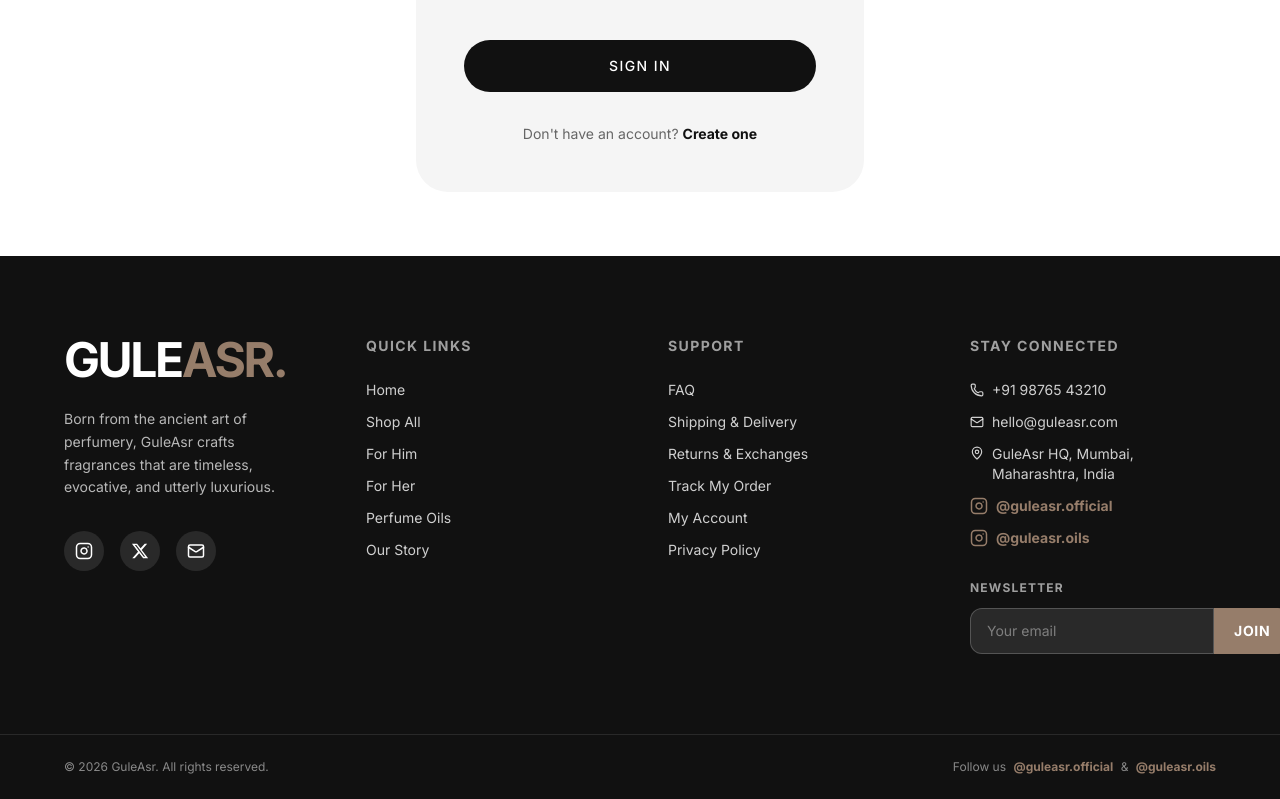
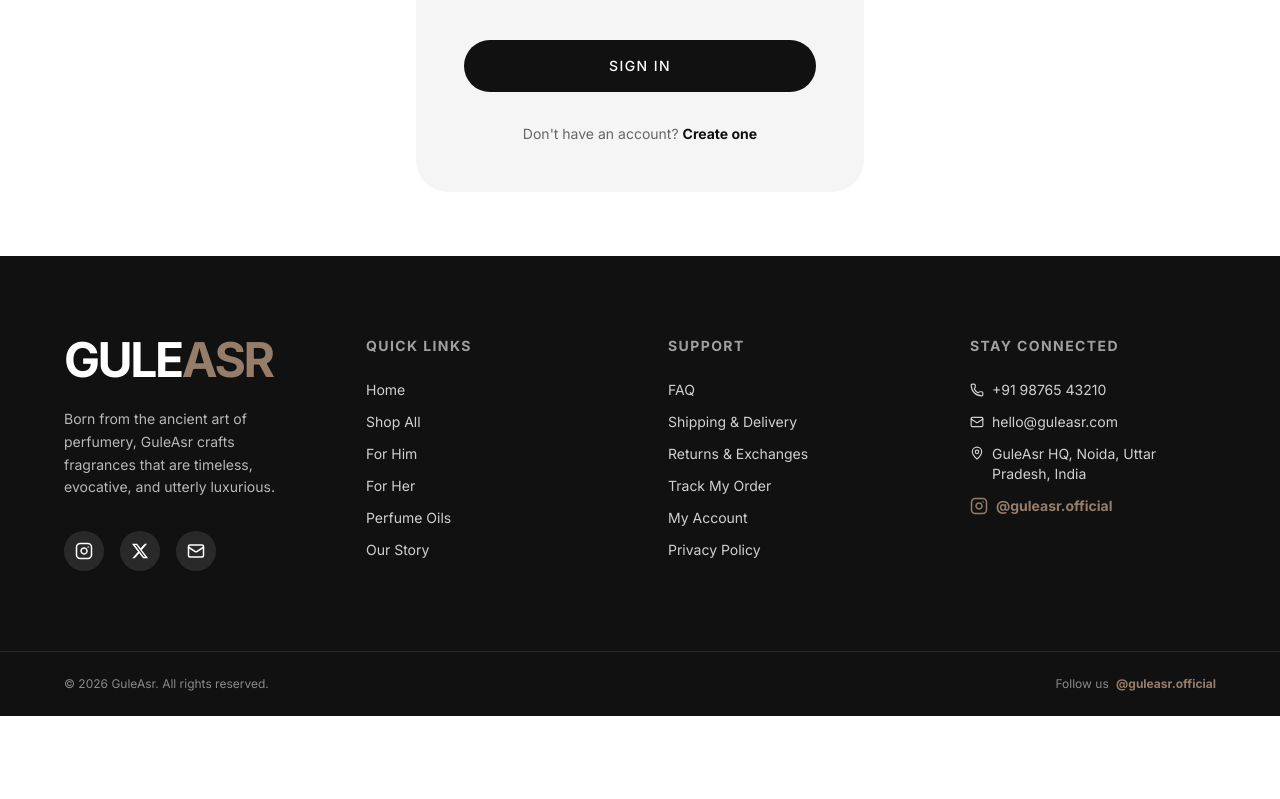
Before and after one commit to Goutyx/GuleAsr, a React (Vite) app in the folder frontend/: page /login in a window 1280 px wide. Shown: the part 544-1343 px from the top of the page. After the commit the page ends 1260 px from the top, so only its background shows below. Built offline with nearby package versions, Linux system fonts and the light colour scheme; no server answers; a web font is replaced by a local one.

Commit message:
Update footer component with new details
Updated company name and address in the footer component. Removed Instagram link for 'guleasr.oils' and newsletter section.

```diff
--- a/frontend/src/components/Footer.jsx
+++ b/frontend/src/components/Footer.jsx
@@ -27,7 +27,7 @@
         {/* Brand Column */}
         <div className="lg:col-span-1">
           <h2 className="text-5xl text-white font-bold tracking-tighter mb-6">
-            GULE<span style={{ color: '#967D6A' }}>ASR.</span>
+            GULE<span style={{ color: '#967D6A' }}>ASR</span>
           </h2>
           <p className="text-background/70 text-sm leading-relaxed mb-8 max-w-xs">
             Born from the ancient art of perfumery, GuleAsr crafts fragrances that are timeless, evocative, and utterly luxurious.
@@ -110,7 +110,7 @@
             </li>
             <li className="flex items-start gap-2">
               <MapPin size={14} className="mt-0.5 flex-shrink-0" />
-              <span>GuleAsr HQ, Mumbai, Maharashtra, India</span>
+              <span>GuleAsr HQ, Noida, Uttar Pradesh, India</span>
             </li>
             <li className="flex items-center gap-2 font-bold" style={{ color: '#967D6A' }}>
               <InstagramIcon />
@@ -123,33 +123,7 @@
                 @guleasr.official
               </a>
             </li>
-            <li className="flex items-center gap-2 font-bold" style={{ color: '#967D6A' }}>
-              <InstagramIcon />
-              <a
-                href="https://www.instagram.com/guleasr.oils"
-                target="_blank"
-                rel="noopener noreferrer"
-                className="hover:underline underline-offset-2"
-              >
-                @guleasr.oils
-              </a>
-            </li>
           </ul>
-
-          {/* Newsletter */}
-          <div>
-            <p className="text-xs text-background/60 uppercase tracking-widest font-bold mb-3">Newsletter</p>
-            <div className="flex">
-              <input
-                type="email"
-                placeholder="Your email"
-                className="flex-1 bg-background/10 border border-background/20 text-background placeholder-background/40 px-4 py-3 rounded-l-xl text-sm focus:outline-none focus:border-accent"
-              />
-              <button className="bg-accent hover:bg-accent/80 text-white px-5 py-3 rounded-r-xl text-sm font-bold uppercase tracking-wider transition-colors">
-                Join
-              </button>
-            </div>
-          </div>
         </div>
       </div>
 
@@ -161,10 +135,6 @@
           <a href="https://www.instagram.com/guleasr.official" target="_blank" rel="noopener noreferrer" className="font-bold hover:underline" style={{ color: '#967D6A' }}>
             @guleasr.official
           </a>
-          &nbsp;&amp;&nbsp;
-          <a href="https://www.instagram.com/guleasr.oils" target="_blank" rel="noopener noreferrer" className="font-bold hover:underline" style={{ color: '#967D6A' }}>
-            @guleasr.oils
-          </a>
         </p>
       </div>
     </footer>
```
